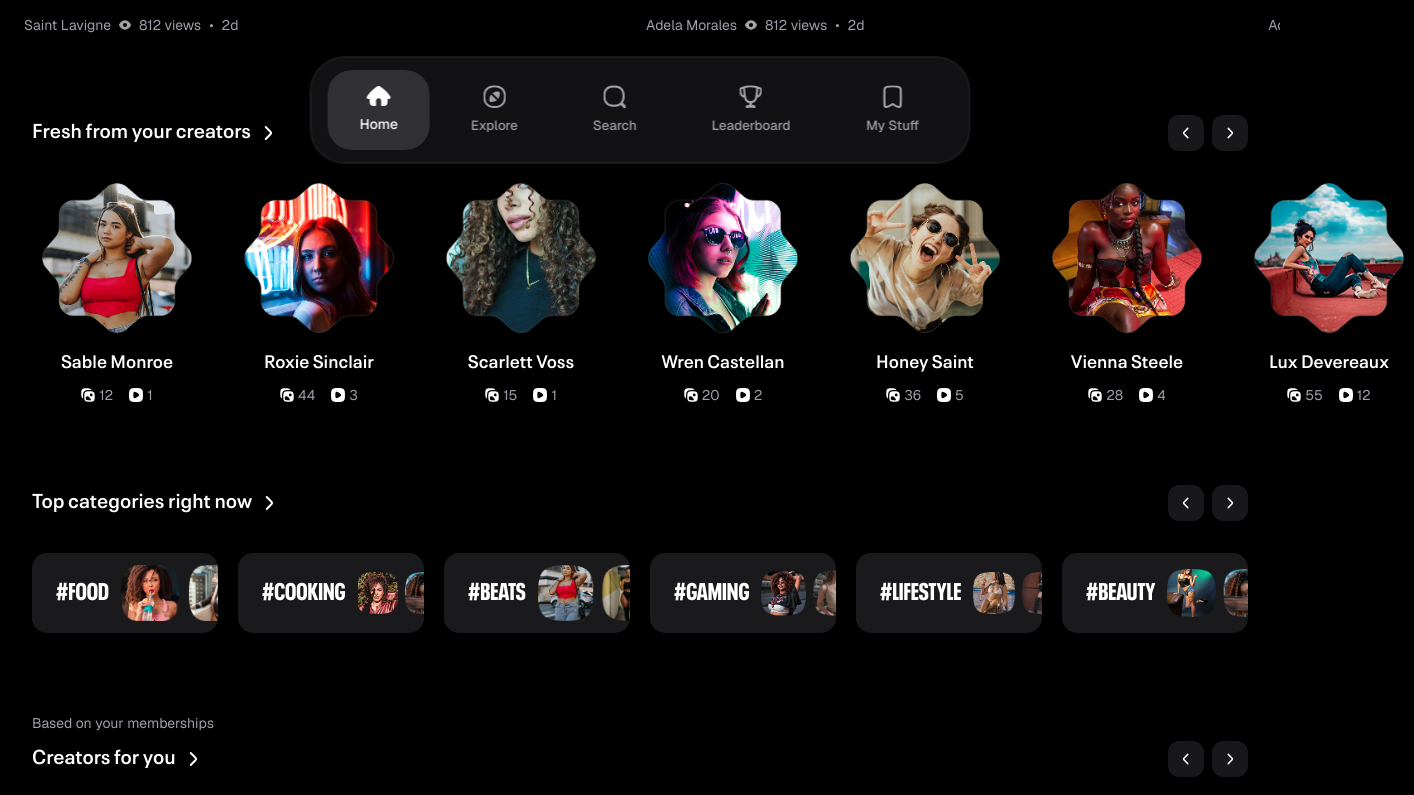
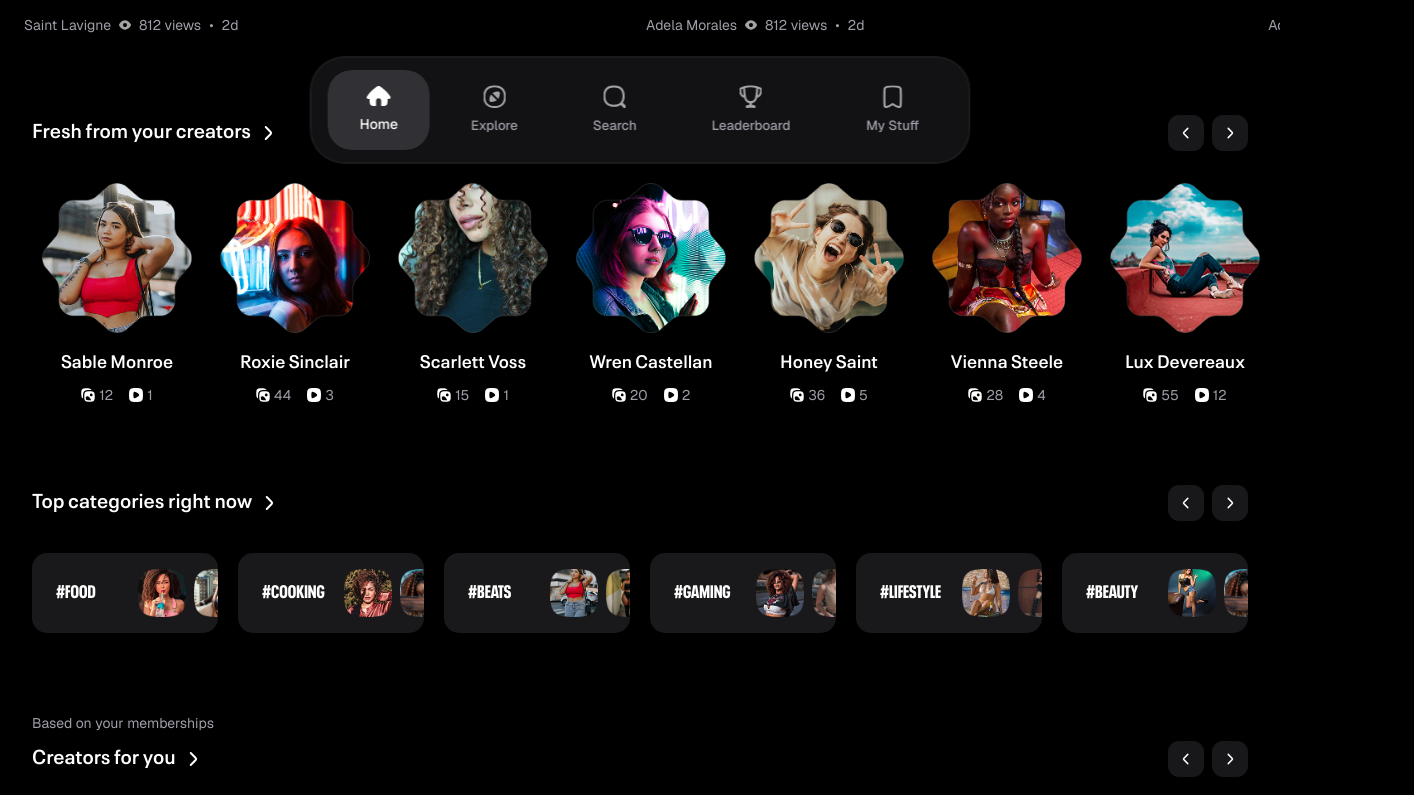
Before and after one commit to iammradarsh/sizzle-ui, a Next.js app: page / in a window 1280 px wide. Shown: the part 605-1400 px from the top of the page, 1414 px wide, since content can reach past the window. Built offline with nearby package versions, Linux system fonts and the light colour scheme.

Commit message:
creator update

```diff
--- a/components/cards/category/CategoryCard.tsx
+++ b/components/cards/category/CategoryCard.tsx
@@ -24,14 +24,14 @@ export default function CategoryCard({ title, image }: Props) {
       items-center
       justify-between
       rounded-[15px]
-      bg-[#1A1A1D]
+      bg-[#19191B]
       pl-6
       transition-colors
       hover:bg-[#28282A]
-      gap-3
+
     "
     >
-      <h3 className="font-neue-black text-2xl text-white">{title}</h3>
+      <h3 className="font-neue-black text-lg text-white">{title}</h3>
 
       <CategoryImage image={image} title={title} />
     </motion.div>
--- a/components/cards/category/CategoryChip.tsx
+++ b/components/cards/category/CategoryChip.tsx
@@ -22,14 +22,14 @@ export default function CategoryChip({
         border
         px-6
         py-3
-        text-[18px]
+        text-sm
         font-neue-medium
         transition-all
         duration-300
         ${
           active
             ? "border-[#2A2A2E] bg-[#1D1D1F] text-white"
-            : "border-white/10 bg-transparent text-white hover:border-white/20 hover:bg-[#151517]"
+            : "border-white/10 bg-transparent text-white hover:border-white/20 hover:bg-[#28282A]"
         }
       `}
     >
--- a/components/cards/category/CategoryImage.tsx
+++ b/components/cards/category/CategoryImage.tsx
@@ -11,13 +11,15 @@ interface Props {
 export default function CategoryImage({ image, title }: Props) {
   return (
     <motion.div
-      whileHover={{
-        scale: 1.05,
-      }}
+      whileHover={
+        {
+          // scale: 1.05,
+        }
+      }
       transition={{
         duration: 0.25,
       }}
-      className="relative h-14 w-28 overflow-hidden"
+      className="relative h-14 w-20 overflow-hidden"
     >
       <Image
         src={image}
--- a/components/sections/CreatorsSection.tsx
+++ b/components/sections/CreatorsSection.tsx
@@ -28,7 +28,7 @@ export default function CreatorsSection() {
   }, [emblaApi]);
 
   return (
-    <section className="mt-16 px-8">
+    <section className="mt-16 px-8 overflow-hidden">
       <div className="mb-8 flex items-center justify-between">
         <div className="flex items-center gap-2">
           <h2 className="font-neue-semibold text-xl text-white">
@@ -74,7 +74,7 @@ export default function CreatorsSection() {
       </div>
 
       <div className="" ref={emblaRef}>
-        <div className="flex gap-8">
+        <div className="flex gap-2">
           {creators.map((creator) => (
             <CreatorCard key={creator.id} {...creator} />
           ))}
```
